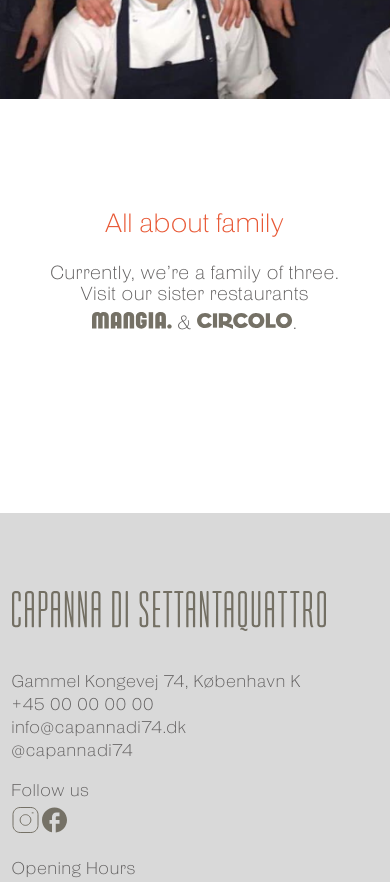
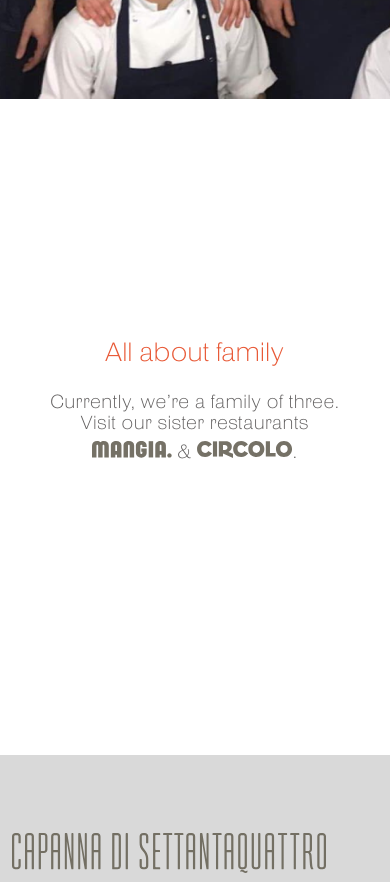
Before and after one commit to ozolinala/capanna74, a Next.js app: page /our-story in a window 390 px wide. Shown: the part 3040-3922 px from the top of the page. Built offline with nearby package versions, Linux system fonts and the light colour scheme.

Commit message:
responsiveness

```diff
--- a/src/styles/OurStory.module.css
+++ b/src/styles/OurStory.module.css
@@ -111,4 +111,8 @@
   .others a {
     font-size: 20px;
   }
+  .others {
+    padding-top: 45%;
+    padding-bottom: 45%;
+  }
 }
```
